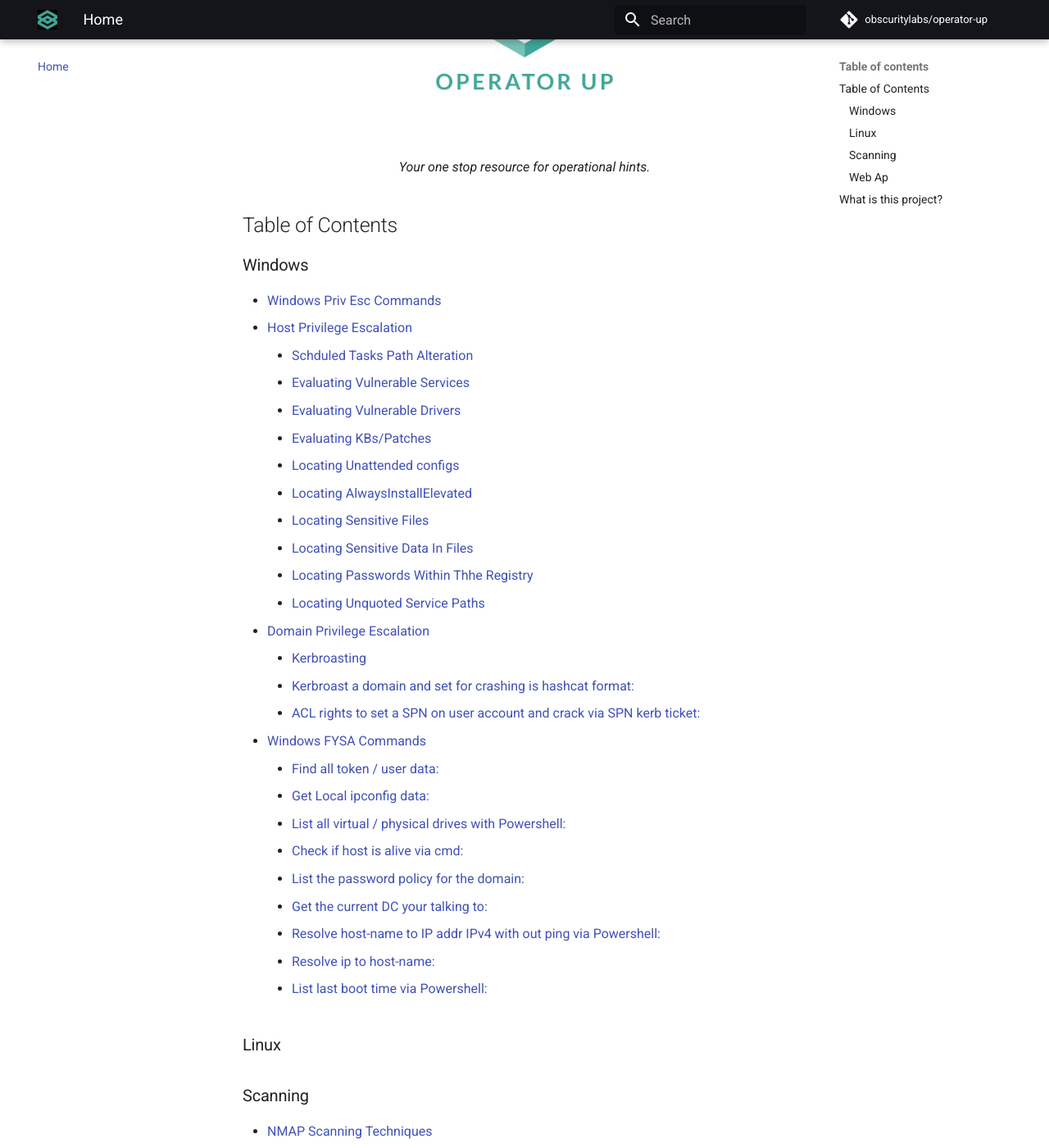
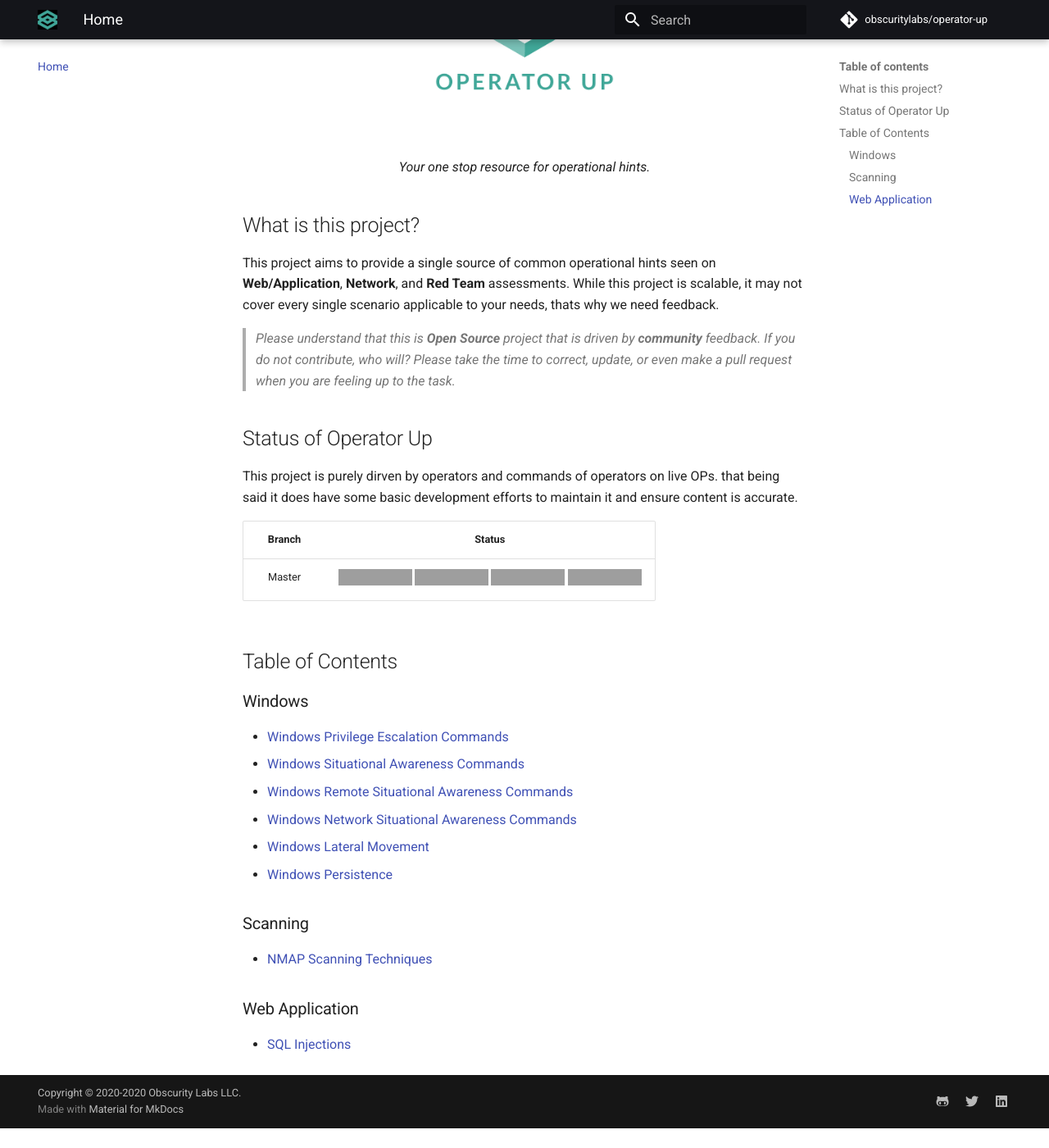
Before and after one commit to obscuritylabs/operator-up, an MkDocs documentation site: the page built from docs/index.md, in a window 1280 px wide and 1400 px high, scrolled down 322 px. Shown: the whole window at 82% size. Built offline with MkDocs 1.6.1 and Material for MkDocs 9.7.7, drawn with Linux system fonts in a browser that asks for light colours; comment, search, counter and statistics services are not loaded; after the commit the page ends 1698 px from its top, so only the background shows below that; some of the changed text lies outside the part shown; grey boxes are pictures that could not be loaded.

Commit message:
Add homepage

```diff
--- a/docs/index.md
+++ b/docs/index.md
@@ -4,57 +4,37 @@
     <em>Your one stop resource for operational hints.</em>
 </p>
 
+
+## What is this project?
+
+
+This project aims to provide a single source of common operational hints seen on **Web/Application**, **Network**, and **Red Team** assessments. While this project is scalable, it may not cover every single scenario applicable to your needs, thats why we need feedback.
+
+> *Please understand that this is **Open Source** project that is driven by **community** feedback. If you do not contribute, who will? Please take the time to correct, update, or even make a pull request when you are feeling up to the task.*
+
+## Status of Operator Up
+
+This project is purely dirven by operators and commands of operators on live OPs. that being said it does have some basic development efforts to maintain it and ensure content is accurate.
+
+| Branch | Status |
+| :----: | :----: |
+| Master | ![Deployment CI](https://github.com/obscuritylabs/operator-up/workflows/ci/badge.svg?branch=master) [![License](https://img.shields.io/badge/License-BSD%203--Clause-blue.svg)](https://opensource.org/licenses/BSD-3-Clause) [![HitCount](http://hits.dwyl.com/obscuritylabs/operator-up.svg)](http://hits.dwyl.com/obscuritylabs/operator-up) [![Join the chat at https://gitter.im/obscuritylabs/operator-up](https://badges.gitter.im/obscuritylabs/operator-up.svg)](https://gitter.im/obscuritylabs/operator-up?utm_source=badge&utm_medium=badge&utm_campaign=pr-badge&utm_content=badge) |
+
 ## Table of Contents
 
 ### Windows
 
-- [Windows Priv Esc Commands](#windows-priv-esc-commands)
-  * [Host Privilege Escalation](#host-privilege-escalation)
-    + [Schduled Tasks Path Alteration](#schduled-tasks-path-alteration)
-    + [Evaluating Vulnerable Services](#evaluating-vulnerable-services)
-    + [Evaluating Vulnerable Drivers](#evaluating-vulnerable-drivers)
-    + [Evaluating KBs/Patches](#evaluating-kbs-patches)
-    + [Locating Unattended configs](#locating-unattended-configs)
-    + [Locating AlwaysInstallElevated](#locating-alwaysinstallelevated)
-    + [Locating Sensitive Files](#locating-sensitive-files)
-    + [Locating Sensitive Data In Files](#locating-sensitive-data-in-files)
-    + [Locating Passwords Within Thhe Registry](#locating-passwords-within-thhe-registry)
-    + [Locating Unquoted Service Paths](#locating-unquoted-service-paths)
-  * [Domain Privilege Escalation](#domain-privilege-escalation)
-    + [Kerbroasting](#kerbroasting)
-      - [Kerbroast a domain and set for crashing is hashcat format:](#kerbroast-a-domain-and-set-for-crashing-is-hashcat-format-)
-      - [ACL rights to set a SPN on user account and crack via SPN kerb ticket:](#acl-rights-to-set-a-spn-on-user-account-and-crack-via-spn-kerb-ticket-)
-- [Windows FYSA Commands](#windows-fysa-commands)
-    * [Find all token / user data:](#find-all-token---user-data-)
-    * [Get Local ipconfig data:](#get-local-ipconfig-data-)
-    * [List all virtual / physical drives with Powershell:](#list-all-virtual---physical-drives-with-powershell-)
-    * [Check if host is alive via cmd:](#check-if-host-is-alive-via-cmd-)
-    * [List the password policy for the domain:](#list-the-password-policy-for-the-domain-)
-    * [Get the current DC your talking to:](#get-the-current-dc-your-talking-to-)
-    * [Resolve host-name to IP addr IPv4 with out ping via Powershell:](#resolve-host-name-to-ip-addr-ipv4-with-out-ping-via-powershell-)
-    * [Resolve ip to host-name:](#resolve-ip-to-host-name-)
-    * [List last boot time via Powershell:](#list-last-boot-time-via-powershell-)
-
-
-### Linux
+- [Windows Privilege Escalation Commands](windows/priv_esc/)
+- [Windows Situational Awareness Commands](windows/local_sa_cmds/)
+- [Windows Remote Situational Awareness Commands](windows/remote_sa_cmds/)
+- [Windows Network Situational Awareness Commands](windows/network_sa_cmds/)
+- [Windows Lateral Movement](windows/lat_movement/)
+- [Windows Persistence](windows/persistence/)
 
 ### Scanning
 
-- [NMAP Scanning Techniques](#nmap-scanning-techniques)
-    * [Internal Host Discovery](#internal-host-discovery)
-    * [Internal Full Scope Hit and Run String using Syn Half Scan](#internal-full-scope-hit-and-run-string-using-syn-half-scan)
+- [NMAP Scanning Techniques](scanning/nmap/)
 
-### Web Ap
-- [SQL Map cheat sheet for the wicked](#sql-map-cheat-sheet-for-the-wicked)
-  * [SQLMap Optimization](#sqlmap-optimization)
-    + [Clone from dev for bleeding edge:](#clone-from-dev-for-bleeding-edge-)
-    + [Run SQLMap via a file](#run-sqlmap-via-a-file)
-    + [Run from file with threads:](#run-from-file-with-threads-)
-    + [Run from file with threads and level:](#run-from-file-with-threads-and-level-)
-  * [Tamper all the things:](#tamper-all-the-things-)
-    + [General Tamper Testing:](#general-tamper-testing-)
-    + [MSSQL Tamper Testing:](#mssql-tamper-testing-)
-    + [MySQL Tamper Testing:](#mysql-tamper-testing-)
+### Web Application
 
-
-## What is this project?
+- [SQL Injections](web_app/sql_injections/)
--- a/mkdocs.yml
+++ b/mkdocs.yml
@@ -87,10 +87,12 @@
   - License: license.md
   - Windows:
     - Privilege Escalation: windows/priv_esc.md
-    - Situational Awareness: windows/sa_cmds.md
-  - Linux:
-    - Search: plugins/search.md
+    - Host Situational Awareness: windows/local_sa_cmds.md
+    - Remote Situational Awareness: windows/remote_sa_cmds.md
+    - Network Situational Awareness: windows/network_sa_cmds.md
+    - Lateral Movement: windows/lat_movement.md
+    - Persistence: windows/persistence.md
   - Scanning:
     - nmap: scanning/nmap.md
-  - Web App:
-    - sqlmap: web_app/sqlmap.md
+  - Web Application:
+    - SQL Injections: web_app/sql_injections.md
```
Also changed, not shown: docs/web_app/sql_injections.md (renamed from docs/web_app/sqlmap.md, +2 -2 lines), docs/windows/lat_movement.md (added, +119 -0 lines), docs/windows/local_sa_cmds.md (renamed from docs/windows/sa_cmds.md, +1 -1 lines), docs/windows/network_sa_cmds.md (added, +84 -0 lines), docs/windows/persistence.md (added, +16 -0 lines), docs/windows/priv_esc.md (+1 -1 lines), docs/windows/remote_sa_cmds.md (added, +24 -0 lines).
